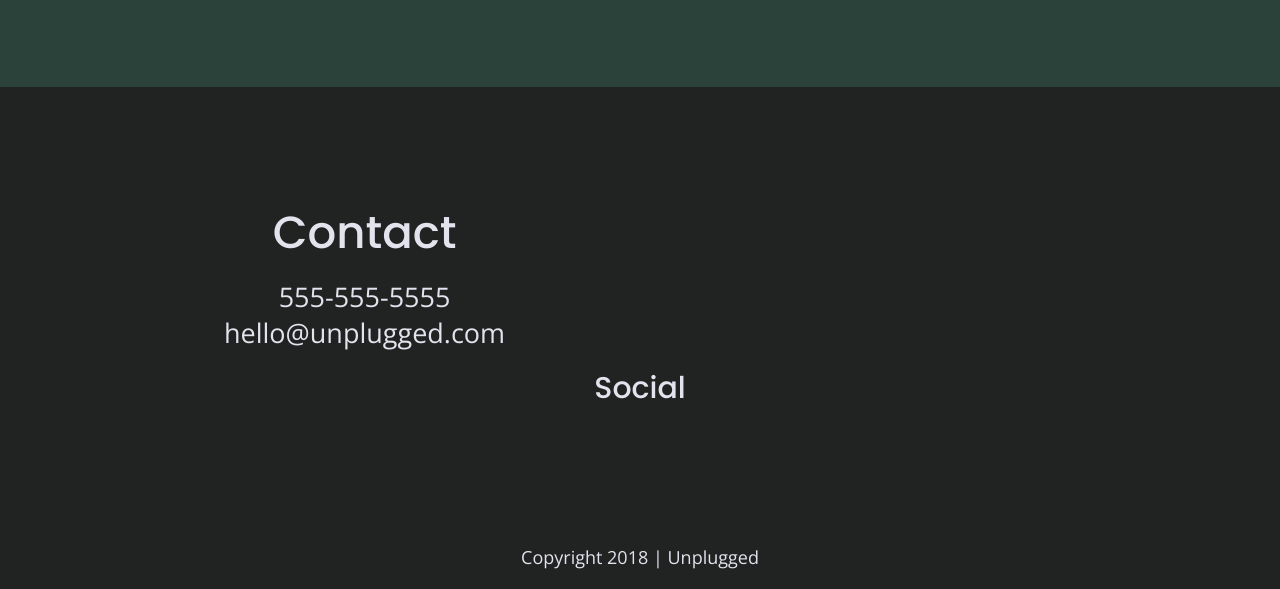
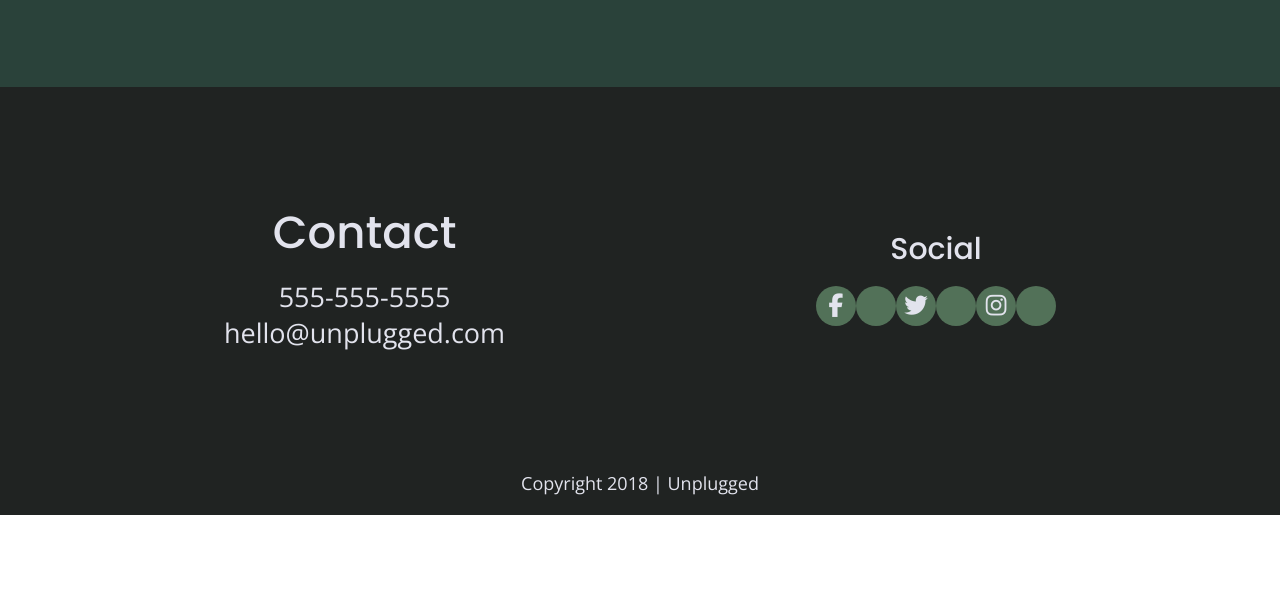
Before and after one commit to rositachiquita58/unplugged-retreat, a website built with Parcel: page index.html in a window 1280 px wide. Shown: the part 2436-3025 px from the top of the page. After the commit the page ends 2951 px from the top, so only its background shows below. Built offline with nearby package versions, Linux system fonts and the light colour scheme.

Commit message:
Added social icons and icon formatting

```diff
--- a/css/main.css
+++ b/css/main.css
@@ -247,9 +247,17 @@ header figure {
   }
 
   footer .social-icons p {
+    background-color: #527158;
+    border-radius: 50%;
+    width: 40px;
+    height: 40px;
     display: flex;
     justify-content: center;
     align-items: center;
+  }
+
+  footer .social-icons p i {
+    font-size: 1.3125em;
   }
 
   footer .copyright {
@@ -373,7 +381,6 @@ header figure {
     justify-content: center;
     align-items: center;
     flex-flow: row wrap;
-    background-color: #527158;
   }
 
   .contact-section {
--- a/index.html
+++ b/index.html
@@ -164,7 +164,9 @@
     <div class="content-wrapper">
       <div class="footer-content">
         <div class="contact">
-          <h4>Contact</h4>
+          <h4>
+            Contact
+          </h4>
           <address>
             <p>
               555-555-5555<br>
@@ -172,20 +174,26 @@
             </p>
           </address>
         </div>
-      </div>
-        <div class="social">
+
+       <div class="social">
           <h4>
             Social
           </h4>
         <div class="social-icons">
           <p>
-            <a href="https://www.facebook.com/Skillcrush" target="_blank"></a></p>
-  <!-- other social links here -->
-          </p>
-    <a href="https://www.twitter.com/Skillcrush" target="_blank"></a></p>
-  <p>
-    <a href="https://www.instagram.com/Skillcrush" target="_blank"></a></p>
-  </div>
+            <a href="https://www.facebook.com/Skillcrush" target="_blank"><i class="fab fa-facebook-f"></i></a></p>
+
+              </p>
+              <p>
+                <a href="https://www.twitter.com/Skillcrush" target="_blank"><i class="fab fa-twitter"></i></a></p>
+
+                  </p>
+              <p>
+                    <a href="https://www.instagram.com/Skillcrush" target="_blank"><i class="fab fa-instagram"></i></a></p>
+
+                  </p>
+
+          </div>
   </div>
   </div> <!-- footer content ends -->
   </div> <!--footer content-wrapper ends-->
```
